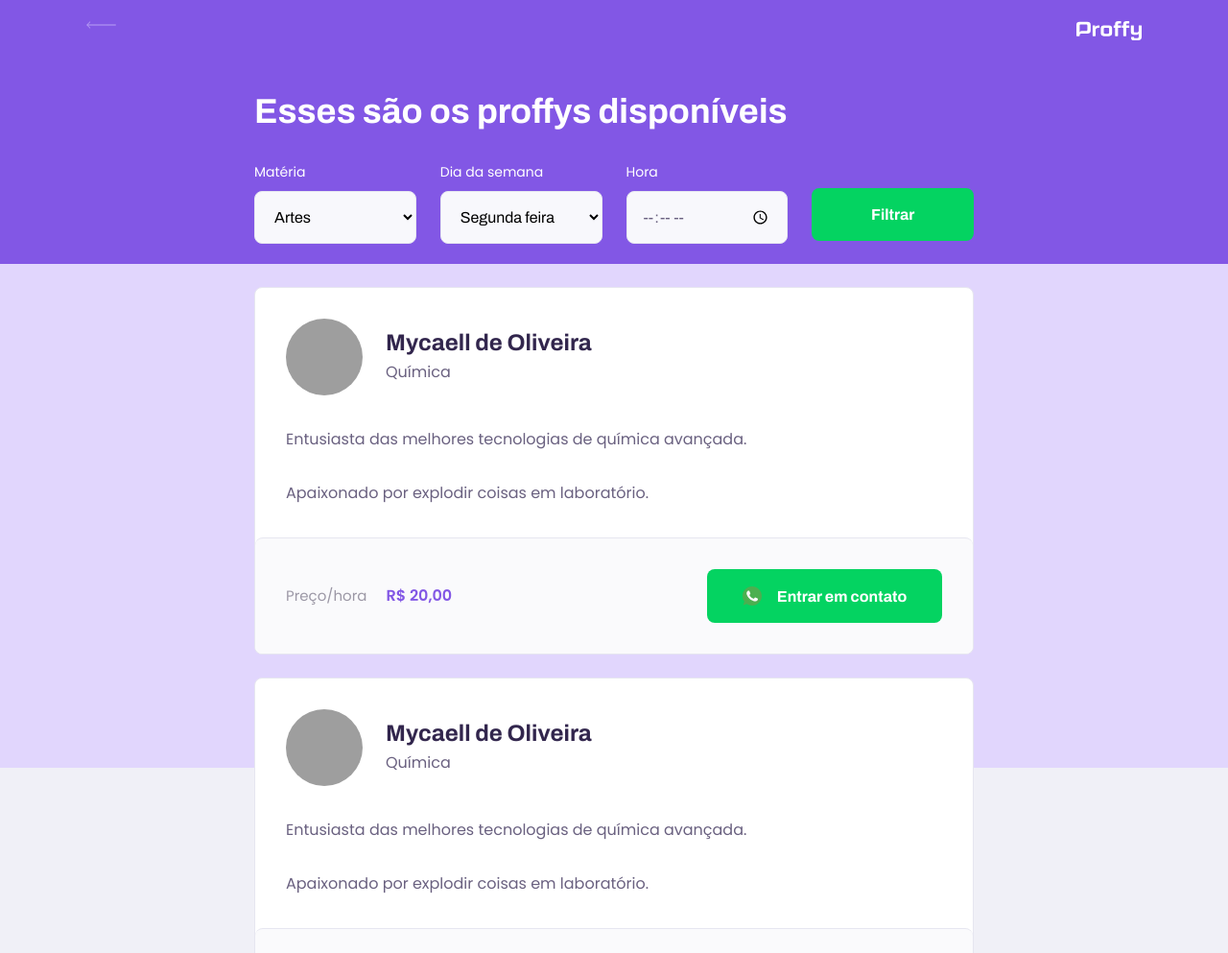
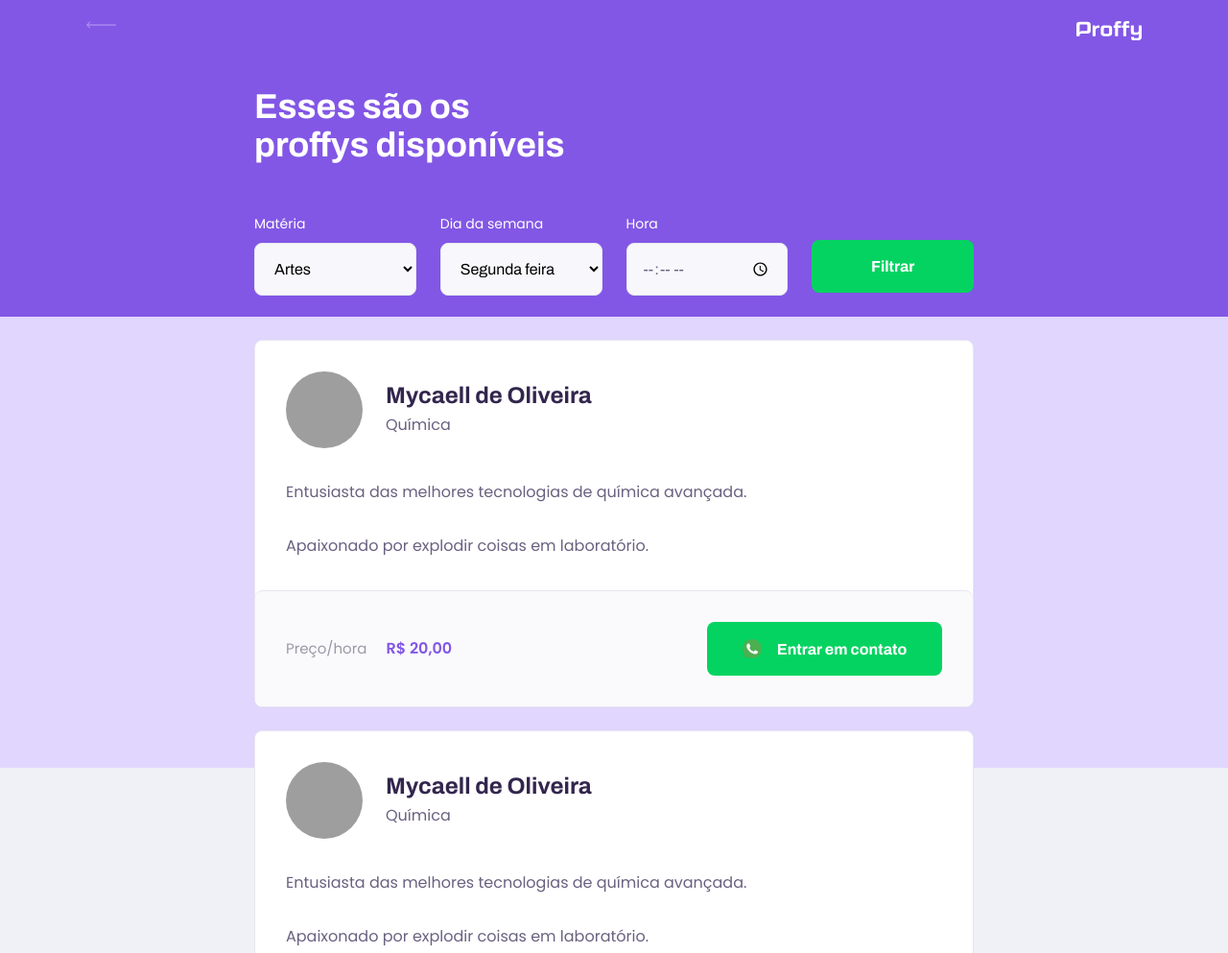
Before and after one commit to Mycaell/Proffy, a plain HTML site: page study.html in a window 1280 px wide. Shown: the top 993 px of the page at 96% size. Drawn offline with Linux system fonts and the light colour scheme; grey boxes are pictures that could not be loaded.

Commit message:
Ajustando o posicionaamento do conteúdo do header no page-study (desktop)

```diff
--- a/styles/partials/page-study.css
+++ b/styles/partials/page-study.css
@@ -36,6 +36,8 @@
 .page-header .header-content {
     width: 95%;
     margin: 3.2rem auto;
+
+    position: relative;
 }
 
 .page-header .header-content strong {
@@ -225,12 +227,14 @@
 
     #search-teachers {
         display: grid;
-        grid-template-columns: 1fr 1fr 1fr 1fr;
+        grid-template-columns: repeat(4, 1fr);
         gap: 25px;
+        position: absolute;
+        bottom: -10px;
     }
 
     .page-header {
-        height: 275px;
+        height: 330px;
     }
 
     .page-header .top-bar-container {
@@ -239,6 +243,13 @@
 
     .page-header .header-content {
         max-width: 750px;
+
+        margin-top: -100px;
+        flex: 1 1;
+        display: flex;
+        flex-direction: column;
+        justify-content: center;
+
     }
 
     #page-study main {
@@ -270,4 +281,8 @@
         margin-right: 16px;
     }
 
+    .page-header .header-content strong {
+        max-width: 350px;
+    }
+
 }
```
